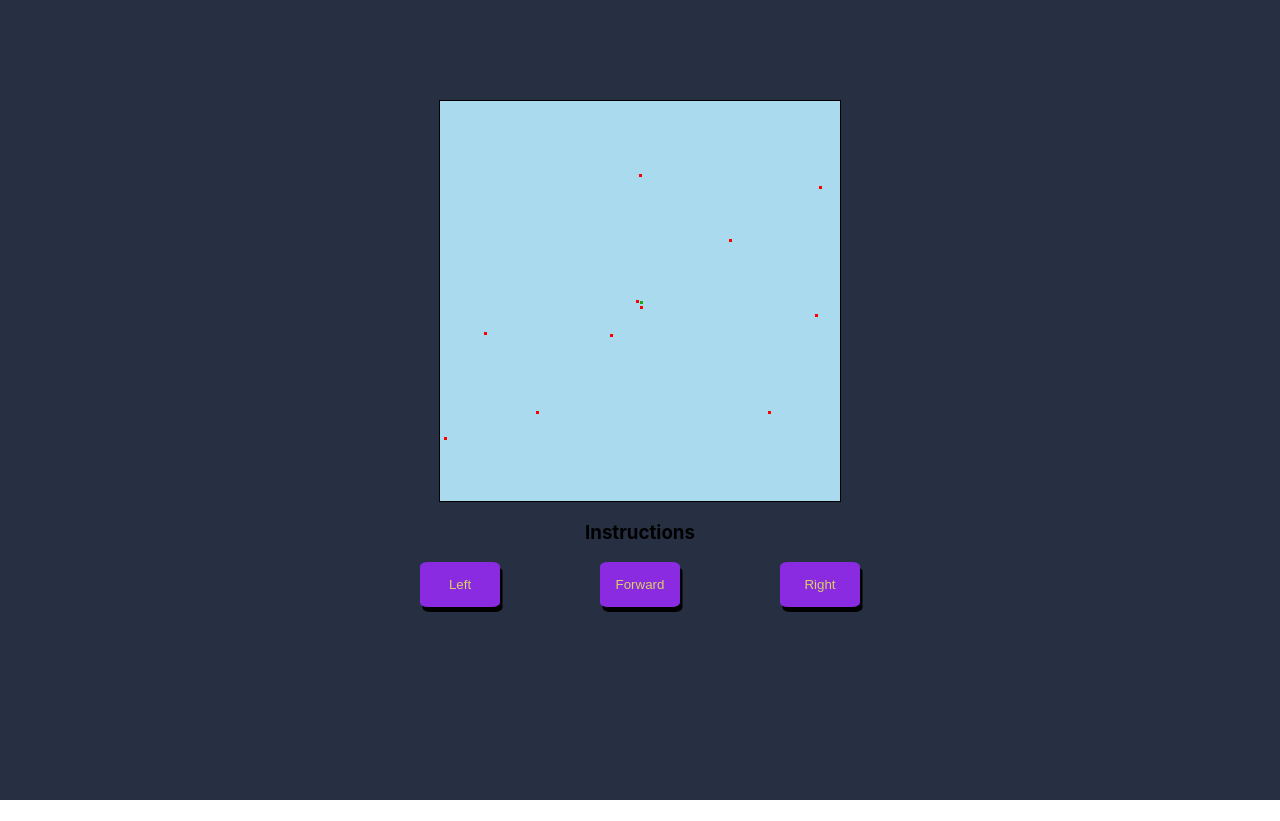
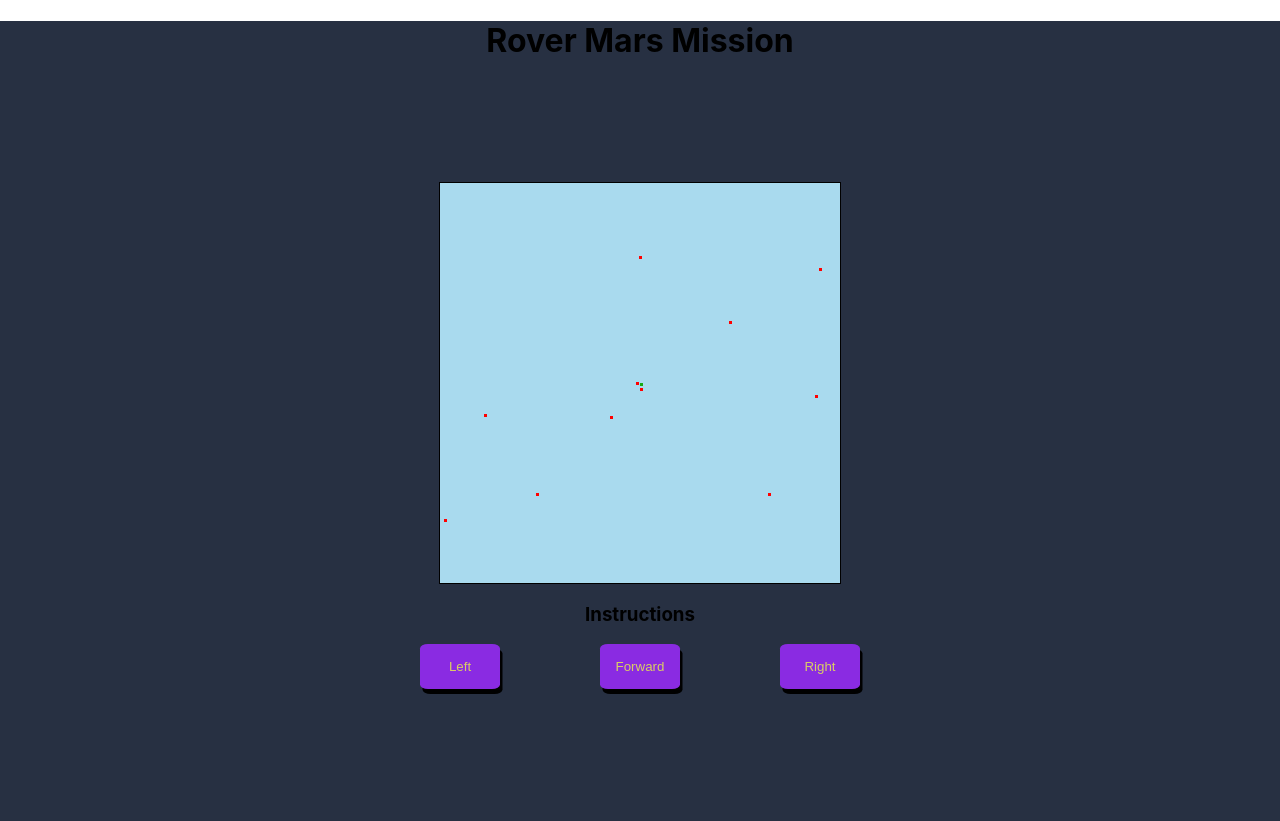
Before and after one commit to Jaume93/Mars-Rover-Mission, a React (Create React App) app in the folder rover-mars/: page / in a window 1280 px wide. Before the commit the page ends 800 px from the top, so only its background shows below. Built offline with nearby package versions, Linux system fonts and the light colour scheme.

Commit message:
refactor + style

```diff
--- a/rover-mars/src/Components/Rover.js
+++ b/rover-mars/src/Components/Rover.js
@@ -28,6 +28,7 @@ export const Rover = () => {
     }
     return (
         <div className='container'>
+            <h1>Rover Mars Mission</h1>
             <div className='planetContainer'>
                 <div className="planet">
                     <div className="rover" style={{ top: y, left: x }}></div>
```
